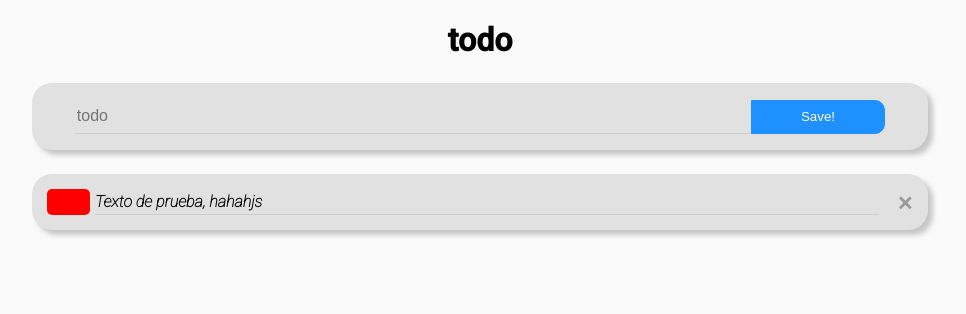
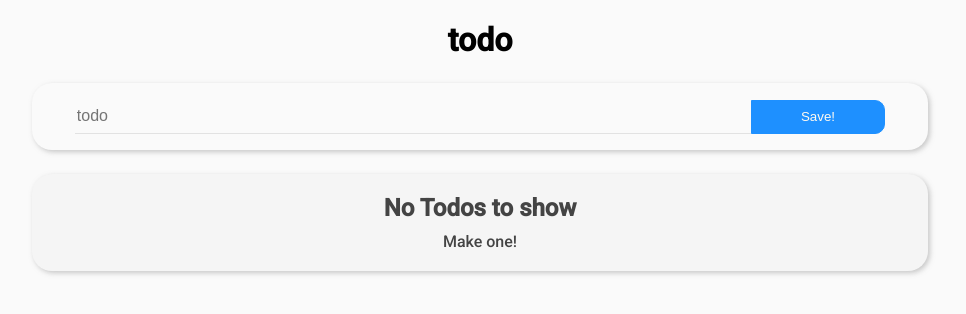
Before and after one commit to luisaugs/todo-react, a React (Create React App) app: page / in a window 1280 px wide. Shown: the top 314 px of the page, without its empty margins (160-1126 px from the left). Built offline with nearby package versions, Linux system fonts and the light colour scheme.

Commit message:
checked added

```diff
--- a/package.json
+++ b/package.json
@@ -8,6 +8,7 @@
     "@testing-library/react": "^11.1.0",
     "@testing-library/user-event": "^12.1.10",
     "react": "^17.0.2",
+    "react-bootstrap-icons": "^1.6.1",
     "react-dom": "^17.0.2",
     "react-scripts": "4.0.3",
     "web-vitals": "^1.0.1"
--- a/src/App.js
+++ b/src/App.js
@@ -1,29 +1,66 @@
-import { useState } from 'react';
+import { useEffect, useState } from 'react';
 
 import Input from './components/Input';
+import MsgAlert from './components/MsgAlert';
+import NoTodos from './components/NoTodos';
 import TodoElement from './components/TodoElement';
+// import TodoElement from './components/TodoElement';
 
 function App() {
 
+  const [todos, setTodos] = useState([])
+  const [alert, setAlert] = useState(false)
 
-  const initialTodo = {
-    id: "",
-    body: "",
-    priority: "high",
-    done: false
+  //add todo to array
+  const addTodo = (todo) => {
+
+    setTodos((old) => [...old, todo])
+
   }
 
-  const [todos, setTodos] = useState(initialTodo)
-  const [todo, setTodo] = useState('')
+  //remove todo from array
+  const removeTodo = (id) => {
 
-  const addTodos = (todos) => {
-
-    // console.log(todos, "🚕🚕🚕🚕🚕🚕")
-    const newTodos = { ...todos, id: Date.now(), body: todo }
-    setTodos(newTodos)
-    console.log(newTodos, "🍕🍕🍕🍕🍕")
+    setTodos((prev) => prev.filter((todo) => todo.id !== id))
 
   }
+
+
+  const iterateFunction = (obj, id) => {
+
+    if (obj.id === id) {
+      obj.completed = !obj.completed
+    }
+
+    return obj
+  }
+
+  const checkCompleted = (id) => {
+
+    setTodos(todos.map((item) => iterateFunction(item, id)))
+
+  }
+
+
+  const closeModal = () => {
+    setAlert(false)
+  }
+
+  const openModal = () => {
+    setAlert(true)
+  }
+
+  useEffect(() => {
+    if (localStorage.getItem('todos')) {
+      setTodos(JSON.parse(localStorage.getItem('todos')))
+    }
+  }, [])
+
+
+  useEffect(() => {
+    localStorage.setItem('todos', JSON.stringify(todos))
+  }, [todos])
+
 
   return (
     <div className="App">
@@ -31,8 +68,29 @@ function App() {
         todo
       </h1>
 
-      <Input addTodos={()=>addTodos(todos)}/>
-      <TodoElement />
+      <Input
+        addTodo={addTodo}
+        openModal={openModal}
+      />
+      {todos &&
+        todos.map((todo) => (
+          <TodoElement
+            key={todo.id}
+            body={todo.body}
+            id={todo.id}
+            completed={todo.completed}
+            removeTodo={removeTodo}
+            checkCompleted={checkCompleted}
+          />
+        ))
+      }
+      {
+        todos.length === 0 && <NoTodos />
+      }
+      {alert && <MsgAlert
+        closeModal={closeModal}
+      />}
+
     </div>
   );
 }
--- a/src/components/Input.css
+++ b/src/components/Input.css
@@ -2,10 +2,10 @@
     box-sizing: border-box;
     max-width: 1500px;
     width: 70%;
-    background-color: rgb(225, 225, 225);
+    background-color: rgb(250, 250, 250);
     border-radius: 20px;
     margin: 1.5em auto;
-    box-shadow: 5px 5px 5px rgba(150, 150, 150, 0.5);
+    box-shadow: 2px 2px 5px rgba(150, 150, 150, 0.5);
     padding:1em 0;
 }
 
--- a/src/components/Input.js
+++ b/src/components/Input.js
@@ -2,16 +2,30 @@ import { useState } from 'react';
 import './Input.css';
 
 
-const Input = ({addTodos}) => {
+const Input = ({ addTodo, openModal}) => {
 
-    const [todo, setTodo] = useState('')
+
+    const [body, setBody] = useState("");
+
+
 
     const handleSubmit = (e) => {
 
         e.preventDefault();
-        addTodos()
 
+        if(!body) {
+            openModal()
+            return
+        }
 
+        addTodo({
+            id: Date.now(),
+            body: body,
+            priority: "red",
+            completed: false
+        })
+
+        setBody("")
     }
 
 
@@ -23,8 +37,8 @@ const Input = ({addTodos}) => {
                     placeholder="todo"
                     autoFocus
                     type="text"
-                    value={todo}
-                    onChange={(e) => setTodo(e.target.value)}
+                    value={body}
+                    onChange={(e) => setBody(e.target.value)}
                 />
                 <button
                     className="btn-submit"
--- /dev/null
+++ b/src/components/MsgAlert.css
@@ -0,0 +1,70 @@
+.msg-alert-main {
+    background-color: rgba(100, 100, 100, 0.5);
+    position: fixed;
+    backdrop-filter: blur(2px);
+    height: 100vh;
+    width: 100vw;
+    top: 0;
+    z-index: 10;
+    display: flex;
+    justify-content: center;
+    align-items: center;
+}
+
+.alert-card {
+    width: 80%;
+    height: 12em;
+    background-color: seashell;
+    top: calc((100% - 10em)/2);
+    border-radius: 1em;
+    max-width: 400px;
+    min-width: 250px;
+    display: flex;
+    flex-direction: column;
+    justify-content: space-around
+}
+
+.alert-card-title {
+    width: 80%;
+    margin: 0;
+    text-align: center;
+    font-weight: 300;
+    font-size: 1.5em;
+    align-self:center;
+}
+
+.alert-card-btn {
+    padding: 1em 1em;
+    width: 80%;
+    align-self:center;
+    border: 1px solid dodgerblue;
+    border-radius: 1em;
+    background-color: dodgerblue;
+    color: white;
+    font-size: 1em;
+    transition: 350ms ease-out;
+}
+
+.alert-card-btn:hover {
+    background-color: seashell;
+    border: 1px solid dodgerblue;
+    color: dodgerblue;
+    font-weight: 700;
+    transition: 350ms ease-out;
+}
+
+
+
+
+@media screen and (max-width:500px) {
+
+    .alert-card {
+        font-size: 1em;
+
+    }
+
+    .alert-card-btn {
+        font-size: 1em;
+    }
+
+}
--- /dev/null
+++ b/src/components/MsgAlert.js
@@ -0,0 +1,22 @@
+import './MsgAlert.css';
+
+
+const MsgAlert = ({closeModal}) => {
+
+    return (
+        <div className="msg-alert-main">
+            <div className="alert-card">
+            <h3 className="alert-card-title">You did not enter todo to save!</h3>
+            <button
+                className="alert-card-btn"
+                onClick={()=>closeModal()}
+                autoFocus
+            >
+                Accept!
+            </button>
+            </div>
+        </div>
+    )
+}
+
+export default MsgAlert
--- /dev/null
+++ b/src/components/NoTodos.css
@@ -0,0 +1,32 @@
+.card-no-todo {
+    box-sizing: border-box;
+    max-width: 1500px;
+    width: 70%;
+    background-color: rgb(245, 245, 245);
+    border-radius: 20px;
+    margin: 5px auto;
+    box-shadow: 2px 2px 5px rgba(150, 150, 150, 0.5);
+    padding: 10px;
+    color: #444;
+    font-weight: normal;
+}
+
+.card-no-todo h2 {
+    font-size: 1.5em;
+    margin: 10px auto;
+}
+
+.card-no-todo p {
+    font-size: 1em;
+    margin: 10px auto;
+}
+
+
+
+
+@media screen and (max-width:500px) {
+    .card-no-todo {
+        width: 90%;
+    }
+
+}
--- /dev/null
+++ b/src/components/NoTodos.js
@@ -0,0 +1,12 @@
+import './NoTodos.css';
+
+const NoTodos = () => {
+    return (
+        <div className="card-no-todo">
+            <h2>No Todos to show</h2>
+            <p>Make one!</p>
+        </div>
+    )
+}
+
+export default NoTodos;
--- a/src/components/TodoElement.css
+++ b/src/components/TodoElement.css
@@ -2,7 +2,7 @@
     box-sizing: border-box;
     max-width: 1500px;
     width: 70%;
-    background-color: rgb(225, 225, 225);
+    background-color: rgb(245, 245, 245);
     border-radius: 20px;
     margin: 5px auto;
     box-shadow: 5px 5px 5px rgba(150, 150, 150, 0.5);
@@ -27,13 +27,35 @@
     color: rgba(5, 5, 5, 0.95);
 }
 
-.priority-btn{
+.priority-btn-red{
     width: 5%;
     height: 26px;
     background-color: red;
     margin-right: 5px;
     border-radius: 5px;
     cursor: pointer;
+}
+
+.priority-btn-green{
+    width: 5%;
+    height: 26px;
+    background-color: green;
+    margin-right: 5px;
+    border-radius: 5px;
+    cursor: pointer;
+}
+
+.priority-btn-blue{
+    width: 5%;
+    height: 26px;
+    background-color: blue;
+    margin-right: 5px;
+    border-radius: 5px;
+    cursor: pointer;
+}
+
+.check-on {
+    text-decoration: line-through;
 }
 
 .delete-icon{
@@ -44,6 +66,7 @@
     cursor: pointer;
     color: rgba(150, 150, 150, 0.95);
 }
+
 
 
 @media screen and (max-width:500px) {
--- a/src/components/TodoElement.js
+++ b/src/components/TodoElement.js
@@ -1,15 +1,46 @@
-
+import { useState } from 'react';
+import { X } from 'react-bootstrap-icons';
 import './TodoElement.css';
 
 
-const TodoElement = () => {
+
+const TodoElement = ({ id, body, priority, completed, removeTodo,checkCompleted }) => {
+
+
+    const [isChecked, setIsChecked] = useState(false)
+
+    const handleOnChange = () => {
+
+        setIsChecked(!isChecked);
+        checkCompleted(id)
+
+    };
+
+    const handleDelete = (id) => {
+
+        removeTodo(id)
+
+    }
 
     return (
         <div className="card">
-            <div className="container-card">
-                <div className="priority-btn"></div>
-                <div className="p-text">Texto de prueba, hahahjs</div>
-                <div className="delete-icon">×</div>
+            {/* <div className="container-card" key={id}> */}
+            <div className={`container-card ${completed ? "check-on" : ""}`} key={id}>
+                <div className="priority-btn-red"></div>
+                <div>
+                    <input
+                        type="checkbox"
+                        checked={completed}
+                        onChange={handleOnChange}
+                    />
+                </div>
+                <div className="p-text">{body}</div>
+                <div
+                    className="delete-icon"
+                    onClick={() => handleDelete(id)}
+                >
+                    <X className="" />
+                </div>
             </div>
         </div>
     );
--- a/src/index.css
+++ b/src/index.css
@@ -6,7 +6,7 @@ body {
     sans-serif;
   -webkit-font-smoothing: antialiased;
   -moz-osx-font-smoothing: grayscale;
-  background-color: #fafafa;
+  background-color: rgb(250, 250, 250);
   user-select: none;
   text-align: center;
 }
```
Also changed, not shown: 2 other files (tests, documents, lock files or other folders).
